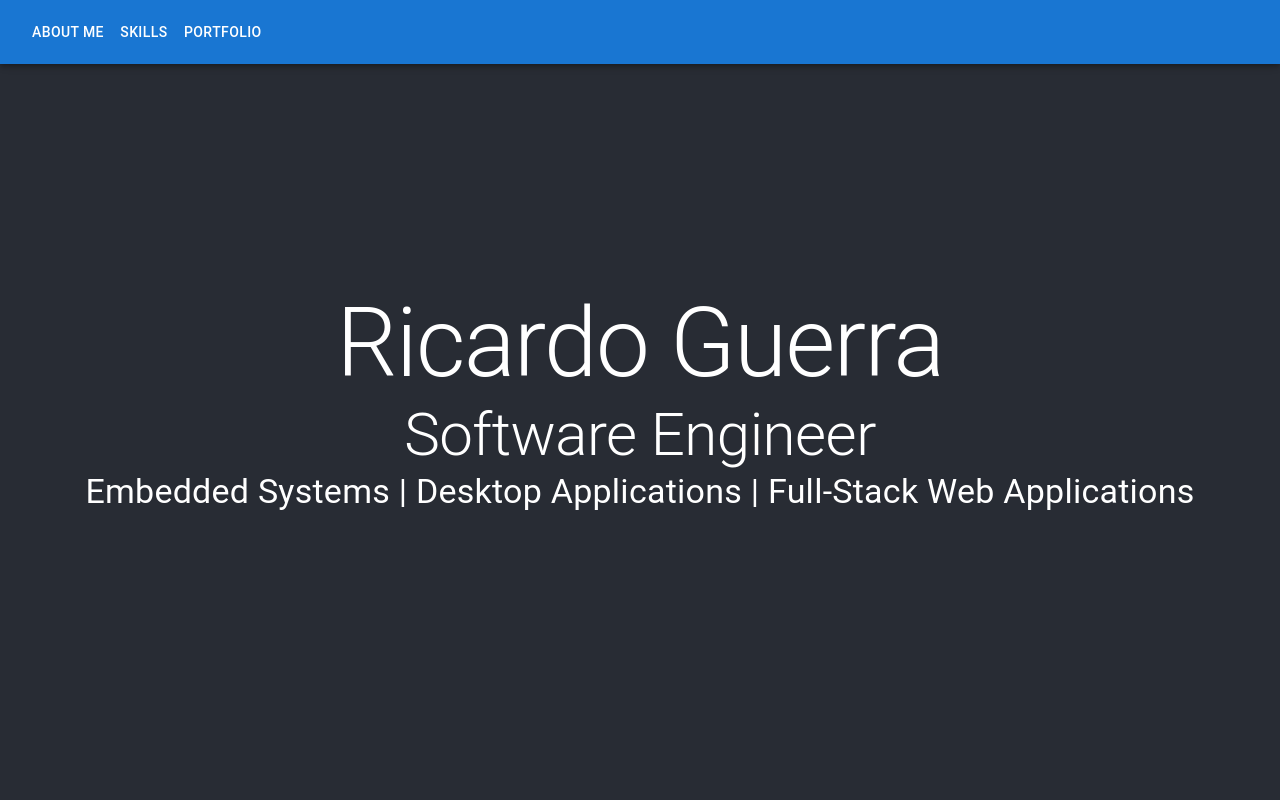
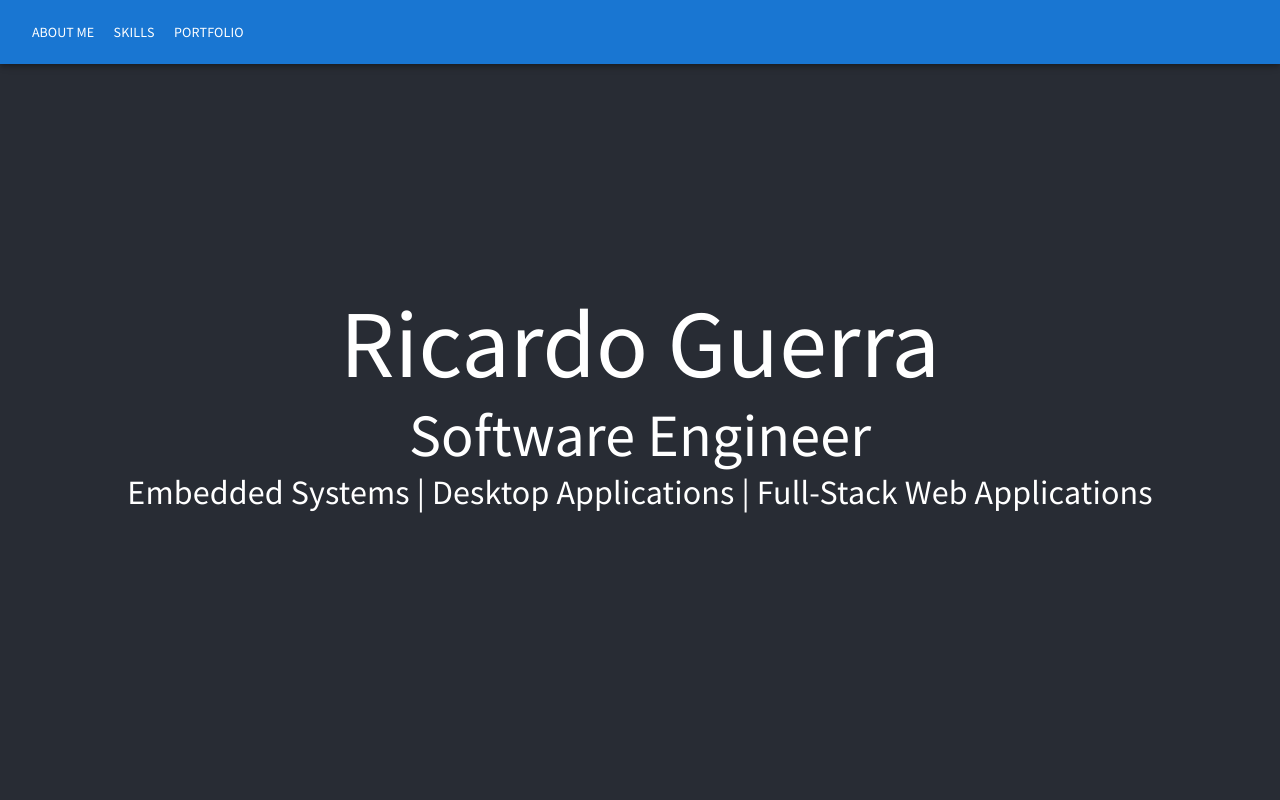
Before and after one commit to ricguer/react-portfolio, a React (Create React App) app: page / in a window 1280 px wide. Shown: the top 800 px of the page. Built offline with nearby package versions, Linux system fonts and the light colour scheme.

Commit message:
Install and Implement Source Sans Pro as Default Application Font

```diff
--- a/package.json
+++ b/package.json
@@ -5,6 +5,7 @@
   "dependencies": {
     "@emotion/react": "^11.11.1",
     "@emotion/styled": "^11.11.0",
+    "@fontsource/source-sans-pro": "^5.0.8",
     "@mui/icons-material": "^5.14.7",
     "@mui/material": "^5.14.7",
     "@testing-library/jest-dom": "^5.17.0",
--- a/src/index.js
+++ b/src/index.js
@@ -3,12 +3,16 @@ import ReactDOM from 'react-dom/client';
 import './index.css';
 import App from './App';
 import reportWebVitals from './reportWebVitals';
+import { ThemeProvider } from "@mui/material/styles";
+import theme from "./theme.js";
 
 const root = ReactDOM.createRoot(document.getElementById('root'));
 root.render(
-  <React.StrictMode>
-    <App />
-  </React.StrictMode>
+  <ThemeProvider theme={theme}>
+    <React.StrictMode>
+      <App />
+    </React.StrictMode>
+  </ThemeProvider>
 );
 
 // If you want to start measuring performance in your app, pass a function
--- /dev/null
+++ b/src/theme.js
@@ -0,0 +1,11 @@
+import { createTheme } from "@mui/material/styles";
+import "@fontsource/source-sans-pro";
+
+
+const theme = createTheme({
+    typography: {
+        fontFamily: "Source Sans Pro, sans-serif"
+    }
+});
+
+export default theme;
```
Also changed, not shown: 1 other file (tests, documents, lock files or other folders).
